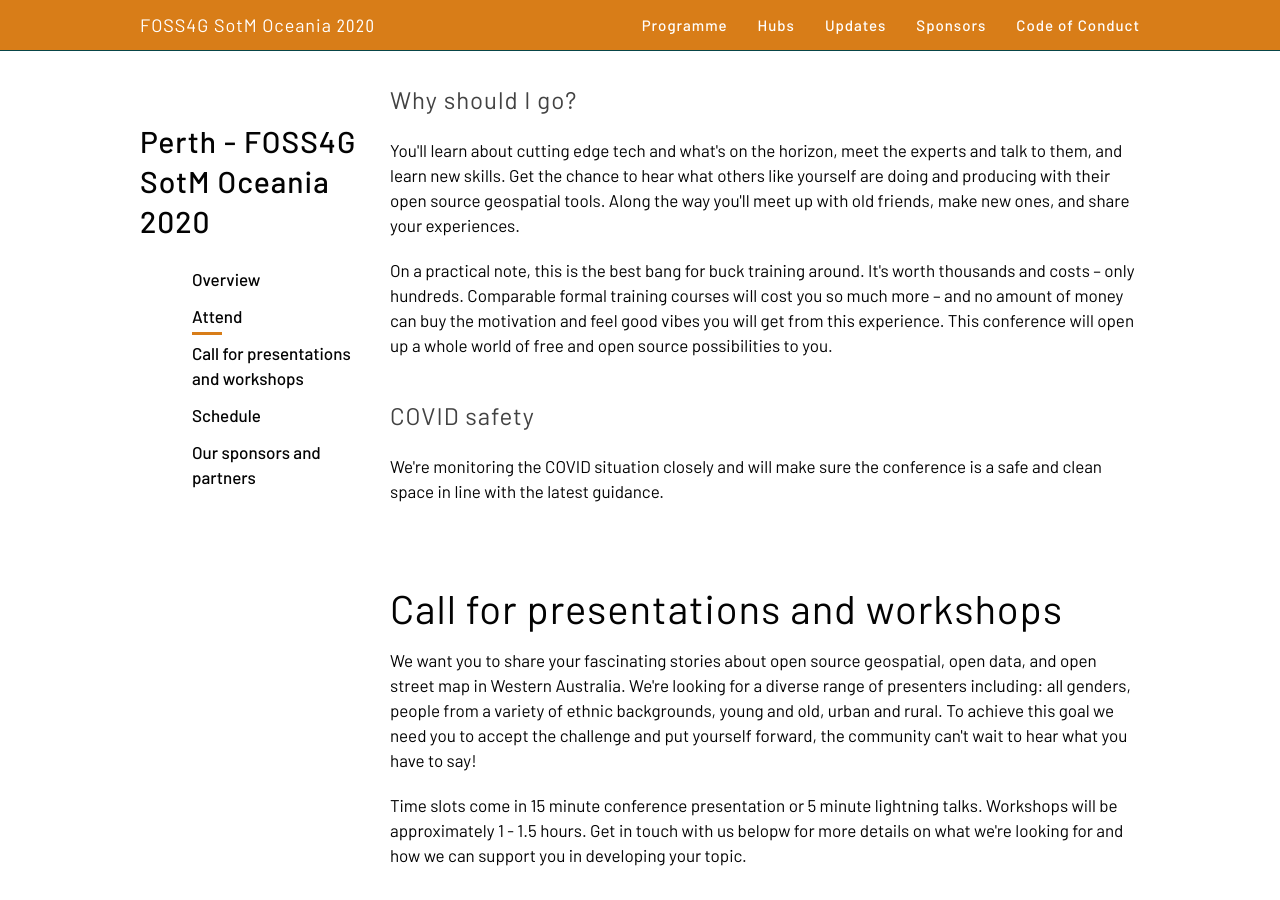
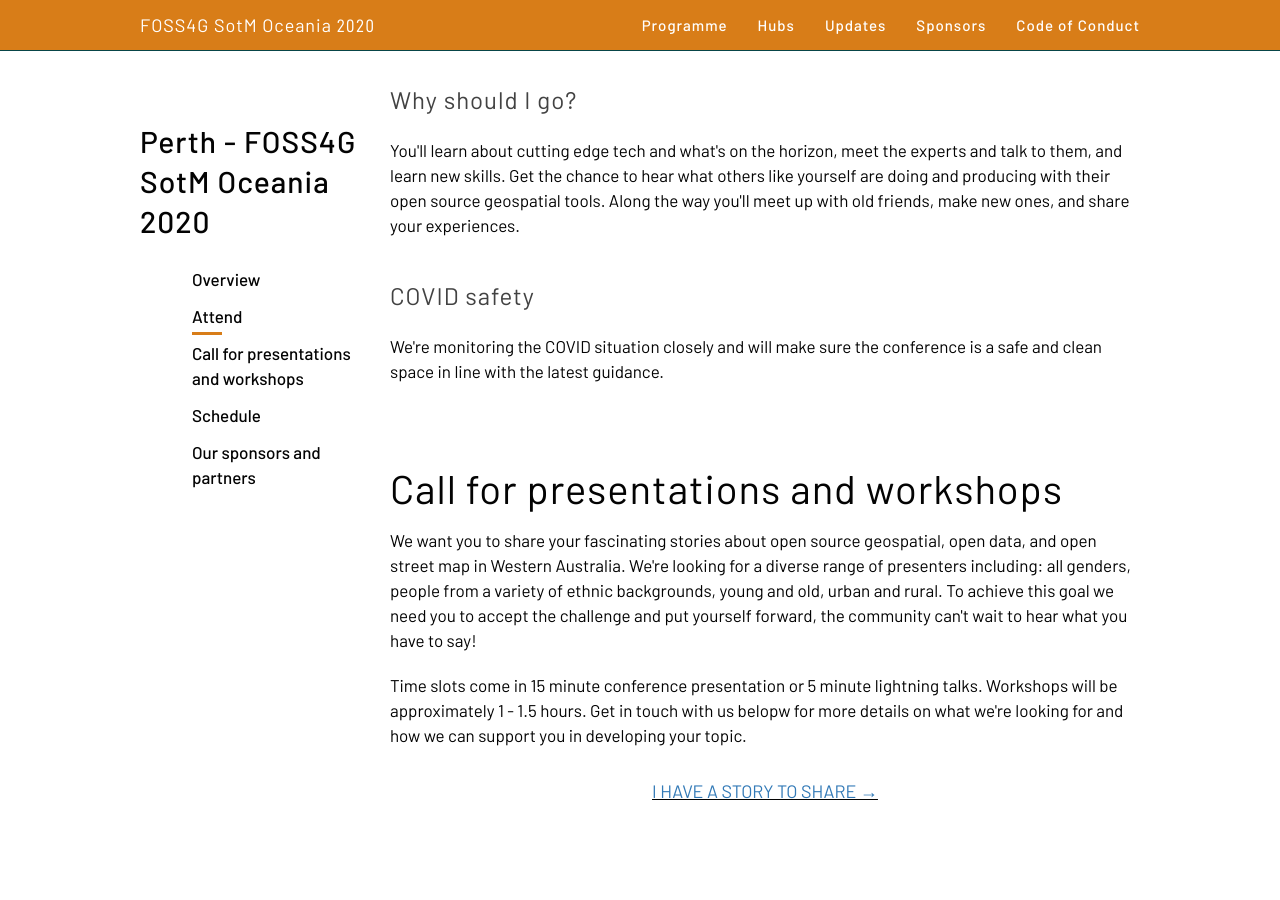
Before and after one commit to osgeo-oceania/foss4g-sotm-oceania-2020, a Jekyll site: the page built from hubs/perth/index.html, in a window 1280 px wide and 900 px high, scrolled down 1873 px. Built offline with Jekyll 4.4.1, drawn with Linux system fonts in a browser that asks for light colours.

Commit message:
Update index.html

```diff
--- a/hubs/perth/index.html
+++ b/hubs/perth/index.html
@@ -153,10 +153,6 @@
     <p>You'll learn about cutting edge tech and what's on the horizon, meet the experts and talk to them, and learn new
         skills. Get the chance to hear what others like yourself are doing and producing with their open source
         geospatial tools. Along the way you'll meet up with old friends, make new ones, and share your experiences.</p>
-    <p>On a practical note, this is the best bang for buck training around. It's worth thousands and costs – only
-        hundreds. Comparable formal training courses will cost you so much more – and no amount of money can buy the
-        motivation and feel good vibes you will get from this experience. This conference will open up a whole world of
-        free and open source possibilities to you.</p>
 
     <h3>COVID safety</h3>
     <p>We're monitoring the COVID situation closely and will make sure the conference is a safe and clean space in line
```
